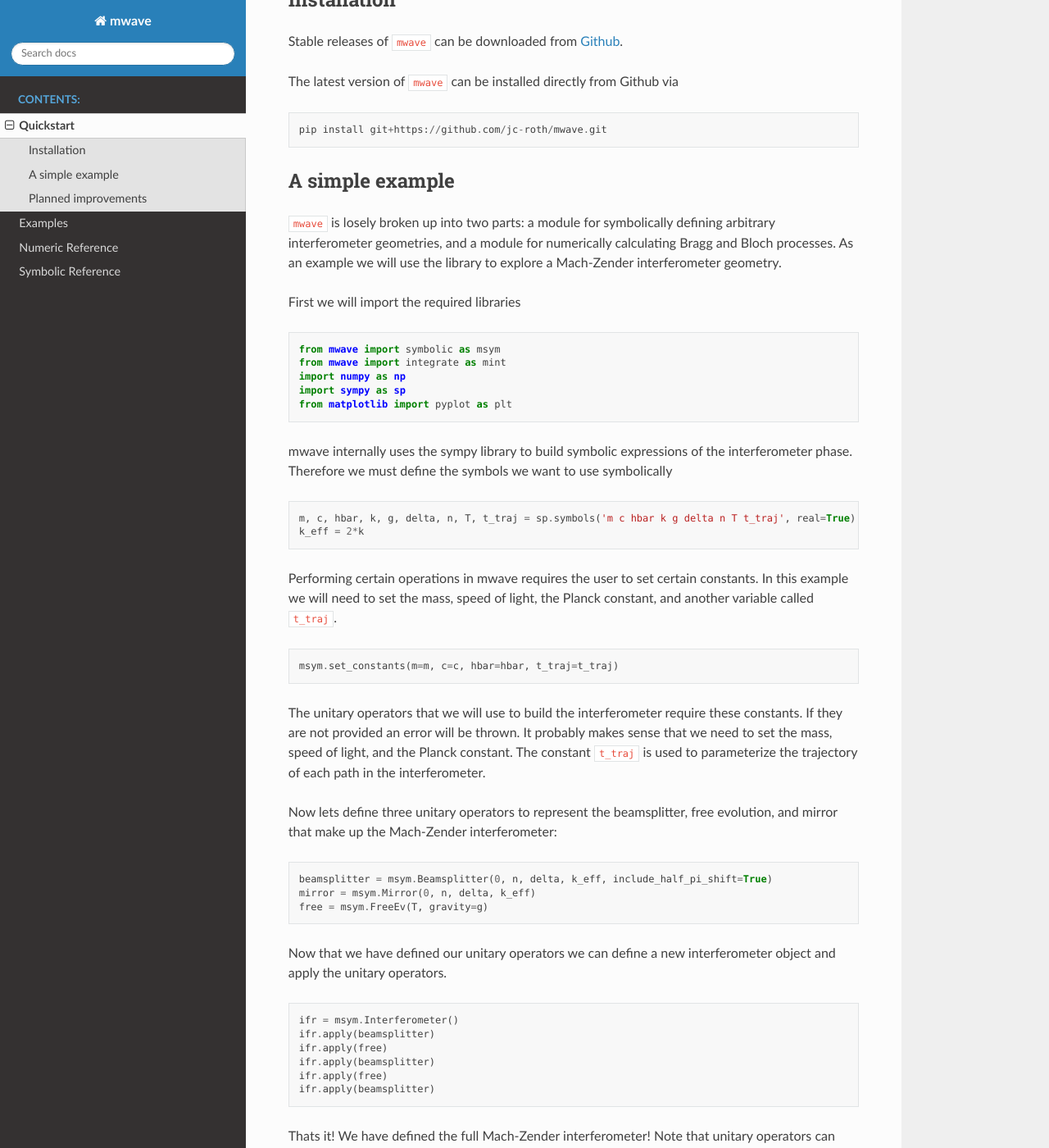
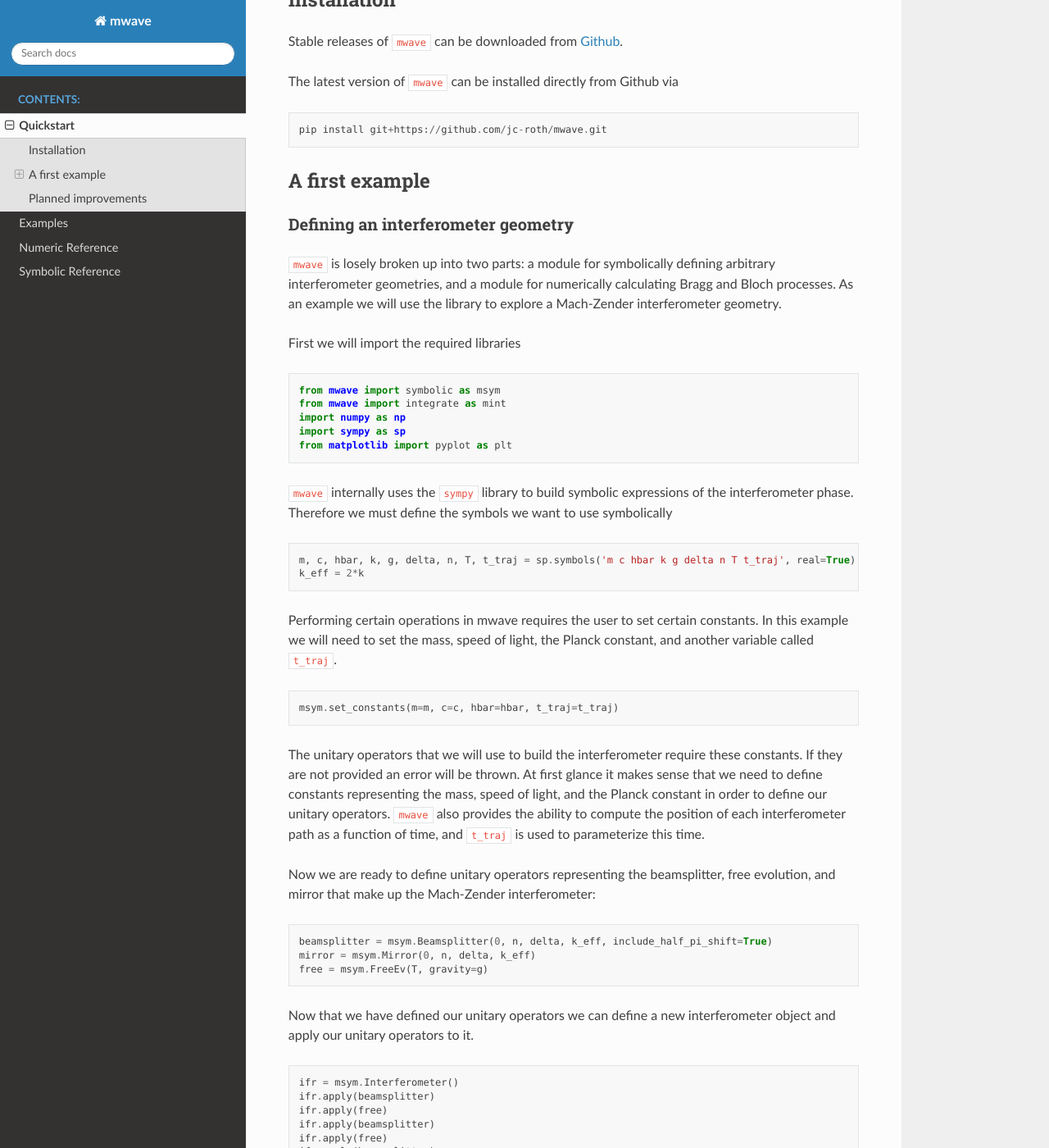
Before and after one commit to jc-roth/mwave, a Sphinx documentation site: the page built from docs/quickstart.rst, in a window 1280 px wide and 1400 px high, scrolled down 275 px. Shown: the whole window at 82% size. Built offline with Sphinx 7.4.7 and the Read the Docs theme 3.1.0, drawn with Linux system fonts in a browser that asks for light colours; the version number is read from the project's files by our own code; some of the changed text lies outside the part shown.

Commit message:
Made edits to the quickstart documentation page

```diff
--- a/docs/quickstart.rst
+++ b/docs/quickstart.rst
@@ -16,8 +16,11 @@
 
    pip install git+https://github.com/jc-roth/mwave.git
 
-A simple example
-================
+A first example
+===============
+
+Defining an interferometer geometry
+-----------------------------------
 
 :code:`mwave` is losely broken up into two parts: a module for symbolically defining arbitrary interferometer geometries, and a module for numerically calculating Bragg and Bloch processes. As an example we will use the library to explore a Mach-Zender interferometer geometry.
 
@@ -31,7 +34,7 @@
     import sympy as sp
     from matplotlib import pyplot as plt
 
-mwave internally uses the sympy library to build symbolic expressions of
+:code:`mwave` internally uses the :code:`sympy` library to build symbolic expressions of
 the interferometer phase. Therefore we must define the symbols we want
 to use symbolically
 
@@ -42,7 +45,7 @@
 
 Performing certain operations in mwave requires the user to set certain
 constants. In this example we will need to set the mass, speed of light,
-the Planck constant, and another variable called ``t_traj``.
+the Planck constant, and another variable called :code:`t_traj`.
 
 .. code:: ipython3
 
@@ -50,11 +53,10 @@
 
 The unitary operators that we will use to build the interferometer
 require these constants. If they are not provided an error will be
-thrown. It probably makes sense that we need to set the mass, speed of
-light, and the Planck constant. The constant ``t_traj`` is used to
-parameterize the trajectory of each path in the interferometer.
+thrown. At first glance it makes sense that we need to define constants representing the mass, speed of
+light, and the Planck constant in order to define our unitary operators. :code:`mwave` also provides the ability to compute the position of each interferometer path as a function of time, and :code:`t_traj` is used to parameterize this time.
 
-Now lets define three unitary operators to represent the beamsplitter,
+Now we are ready to define unitary operators representing the beamsplitter,
 free evolution, and mirror that make up the Mach-Zender interferometer:
 
 .. code:: ipython3
@@ -64,7 +66,7 @@
     free = msym.FreeEv(T, gravity=g)
 
 Now that we have defined our unitary operators we can define a new
-interferometer object and apply the unitary operators.
+interferometer object and apply our unitary operators to it.
 
 .. code:: ipython3
 
@@ -113,7 +115,10 @@
 
 See the :ref:`geometries_example` section for more in-depth examples of how to define and analyze interferometer geometries.
 
-Next we can use the :py:meth:`mwave.integrate.gbragg` function to integrate some initial momentum state through a Bragg diffraction beamsplitter and mirror
+Simulating Bragg beamsplitters
+------------------------------
+
+Next we can use the :py:meth:`mwave.integrate.gbragg` function to integrate some initial momentum state through a Bragg diffraction beamsplitter and mirror. We will just eyeball the effective Rabi frequencies for each
 
 .. code:: ipython3
 
@@ -140,10 +145,12 @@
 .. image:: static/output_16_1.png
 
 
-Those eyeballed effective Rabi frequencies seem to have worked well
-enough.
+That seems to have worked well enough!
 
 See the :ref:`integration_example` section for other examples of evolving wavefunctions under the Bloch Hamiltonian.
+
+Combining the interferometer model with simulation
+--------------------------------------------------
 
 Lets say that we want to study the systematics introduced by the Bragg diffraction process in our Mach-Zender geometry. To do this we need to combine the numerical computation we've made using :py:meth:`mwave.integrate.gbragg` with our symbolic representation of the interferometer geometry. This is accomplished in a straightforward way by defining custom :py:class:`mwave.symbolic.Unitary` classes that inherit from the :py:class:`mwave.symbolic.Beamsplitter` and :py:class:`mwave.symbolic.Mirror` classes.
 
@@ -181,7 +188,6 @@
     bragg_beamsplitter = BraggBeamsplitter(0, n, delta, k_eff)
     bragg_mirror = BraggMirror(0, n, delta, k_eff)
 
-    # Define the interferometer
     ifr_num = msym.Interferometer(init_node=msym.InterferometerNode(n=n, v=2*hbar*k*n/m))
     ifr_num.apply(bragg_beamsplitter)
     ifr_num.apply(free)
@@ -304,6 +310,7 @@
         # Return
         return poplower, popupper
 
+We can see that this outline computes the wavefunctions output by the interferometer. We can use this outline to start incorporating additional interferometer effects.
 
 Planned improvements
 ====================
```
Also changed, not shown: other parts of docs/quickstart.rst (+1 -1 lines).
